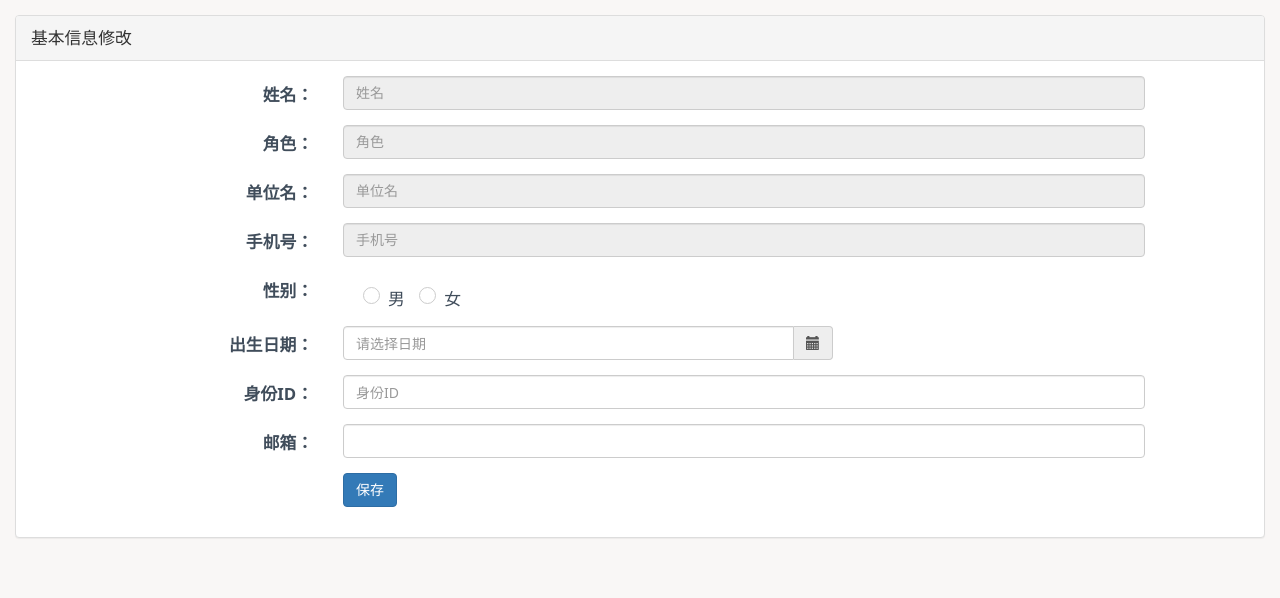
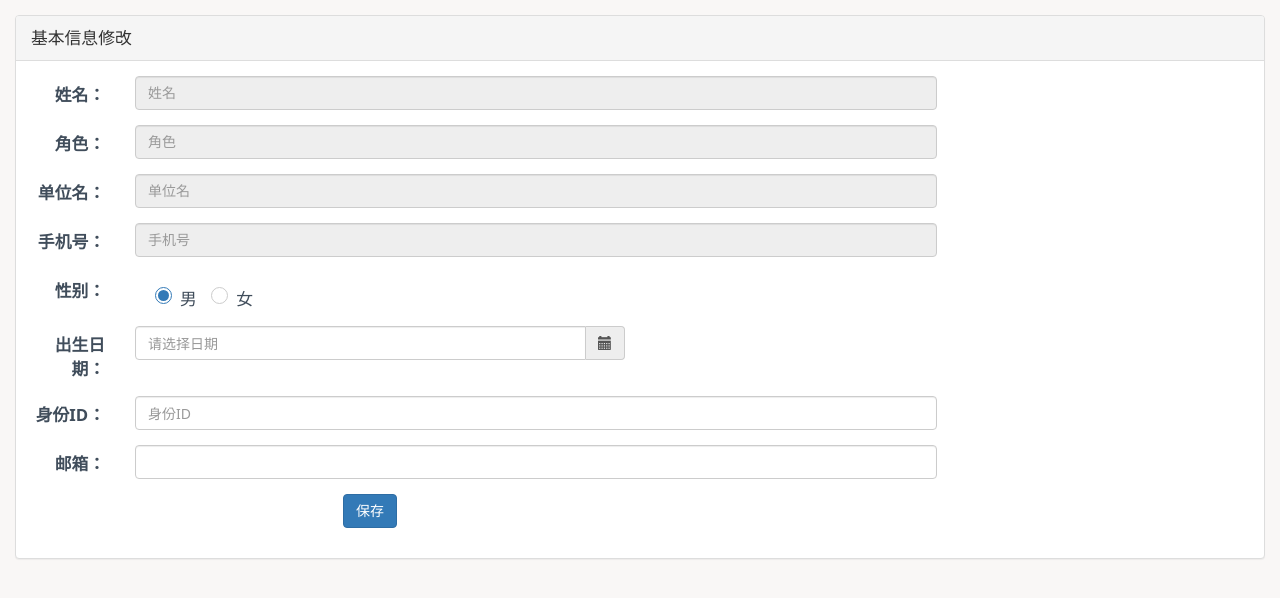
Before and after one commit to binbinles/questionnaire-web, a plain HTML site: page personInformationChanges.html in a window 1280 px wide. Drawn offline with nearby package versions, Linux system fonts and the light colour scheme.

Commit message:
1.修改了 personInformationChanges.html  lable位置（暂时没有取消按钮） 2.在 direction.html  中增加了 personInformationChanges.html

```diff
--- a/personInformationChanges.html
+++ b/personInformationChanges.html
@@ -27,36 +27,36 @@
             <div class="panel-body">
                 <form class="form-horizontal m-t" id="signupForm">
                     <div class="form-group">
-                        <label class="col-sm-3 control-label" >姓名：</label>
+                        <label class="col-sm-1 control-label" >姓名：</label>
                         <div class="col-sm-8">
                             <input id="user_real_name" name="user_real_name" type="text" class="form-control" placeholder="姓名" disabled>
                         </div>
                     </div>
                     <div class="form-group">
-                        <label class="col-sm-3 control-label" >角色：</label>
+                        <label class="col-sm-1 control-label" >角色：</label>
                         <div class="col-sm-8">
                             <input id="role" name="role"  type="text" class="form-control" placeholder="角色" disabled>
                         </div>
                     </div>
                     <div class="form-group">
-                        <label class="col-sm-3 control-label" >单位名：</label>
+                        <label class="col-sm-1 control-label" >单位名：</label>
                         <div class="col-sm-8">
                             <input id="unit" name="unit"  type="text" class="form-control" placeholder="单位名" disabled>
                         </div>
                     </div>
                     <div class="form-group">
-                        <label class="col-sm-3 control-label" >手机号：</label>
+                        <label class="col-sm-1 control-label" >手机号：</label>
                         <div class="col-sm-8">
                             <input id="user_tel" name="user_tel"  type="text" class="form-control" placeholder="手机号" disabled>
                         </div>
                     </div>
 
                     <div class="form-group">
-                        <label class="col-lg-3 control-label">性别：</label>
+                        <label class="col-sm-1 control-label">性别：</label>
                         <div class="col-lg-5">
                             <div class="radio radio-primary" id="user_sex" >
                                 <div class="radio radio-inline">
-                                    <input type="radio" name="user_sex" id="radio1" value="option1">
+                                    <input type="radio" name="user_sex" id="radio1" value="option1" checked>
                                     <label for="radio1">
                                         男
                                     </label>
@@ -75,7 +75,7 @@
                         </div>
                     </div>
                     <div class="form-group">
-                        <label class="col-lg-3 control-label">
+                        <label class="col-sm-1 control-label">
                             出生日期：</label>
                         <div class="col-lg-5">
                             <div class="input-group date" id="datetimePicker" >
@@ -85,13 +85,13 @@
                         </div>
                     </div>
                     <div class="form-group">
-                        <label class="col-sm-3 control-label" >身份ID：</label>
+                        <label class="col-sm-1 control-label" >身份ID：</label>
                         <div class="col-sm-8">
                             <input id="user_Id" name="user_Id"  type="text" class="form-control" placeholder="身份ID" >
                         </div>
                     </div>
                     <div class="form-group">
-                        <label class="col-sm-3 control-label" >邮箱：</label>
+                        <label class="col-sm-1 control-label" >邮箱：</label>
                         <div class="col-sm-8">
                             <input id="mail_address"  class="form-control" name="mail_address" >
                         </div>
```
Also changed, not shown: direction.html (+2 -0 lines).
